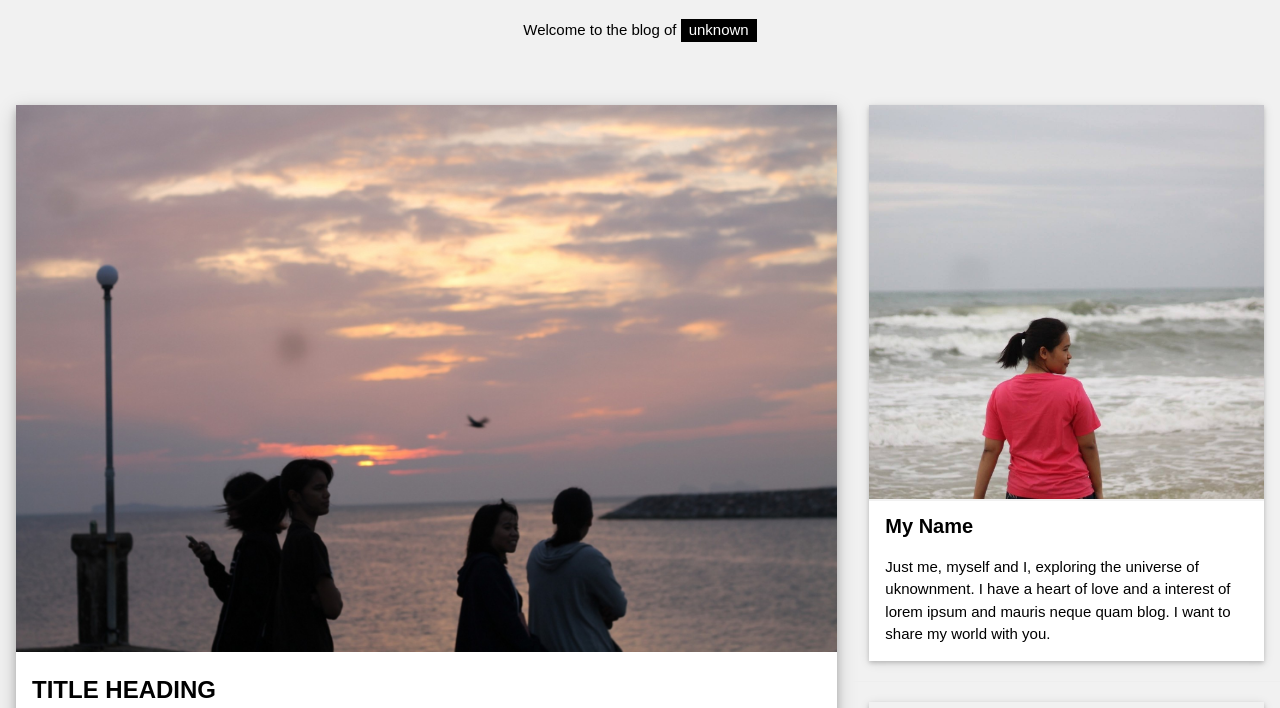
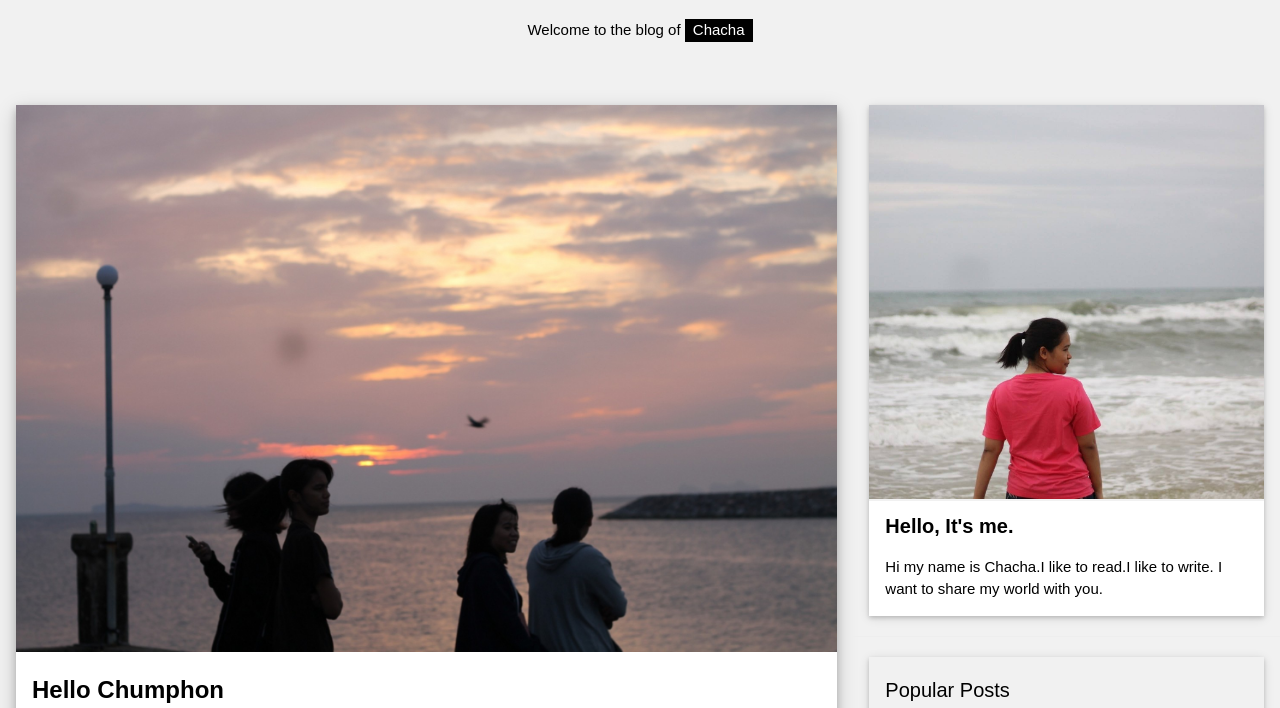
Before and after one commit to kawinna/01, a plain HTML site: page index.html in a window 1280 px wide. Shown: the part 92-800 px from the top of the page. Drawn offline with Linux system fonts and the light colour scheme; a web font is replaced by a local one.

Commit message:
Update index.html

```diff
--- a/index.html
+++ b/index.html
@@ -17,7 +17,7 @@ and is wrapped around the whole page content, except for the footer in this exam
 <!-- Header -->
 <header class="w3-container w3-center w3-padding-32">
   <h1><b>MY BLOG</b></h1>
-  <p>Welcome to the blog of <span class="w3-tag">unknown</span></p>
+  <p>Welcome to the blog of <span class="w3-tag">Chacha</span></p>
 </header>
 
 <!-- Grid -->
@@ -29,7 +29,7 @@ and is wrapped around the whole page content, except for the footer in this exam
   <div class="w3-card-4 w3-margin w3-white">
     <img src="1.jpg" alt="Nature" style="width:100%">
     <div class="w3-container w3-padding-8">
-      <h3><b>TITLE HEADING</b></h3>
+      <h3><b>Hello Chumphon</b></h3>
       <h5>Title description, <span class="w3-opacity">April 7, 2014</span></h5>
     </div>
 
@@ -52,7 +52,7 @@ and is wrapped around the whole page content, except for the footer in this exam
   <div class="w3-card-4 w3-margin w3-white">
   <img src="2.jpg" alt="Norway" style="width:100%">
     <div class="w3-container w3-padding-8">
-      <h3><b>BLOG ENTRY</b></h3>
+      <h3><b>Lalago!</b></h3>
       <h5>Title description, <span class="w3-opacity">April 2, 2014</span></h5>
     </div>
 
@@ -78,8 +78,8 @@ and is wrapped around the whole page content, except for the footer in this exam
   <div class="w3-card-2 w3-margin w3-margin-top">
   <img src="3.jpg" style="width:100%">
     <div class="w3-container w3-white">
-      <h4><b>My Name</b></h4>
-      <p>Just me, myself and I, exploring the universe of uknownment. I have a heart of love and a interest of lorem ipsum and mauris neque quam blog. I want to share my world with you.</p>
+      <h4><b>Hello, It's me.</b></h4>
+      <p>Hi my name is Chacha.I like to read.I like to write. I want to share my world with you.</p>
     </div>
   </div><hr>
 
```
